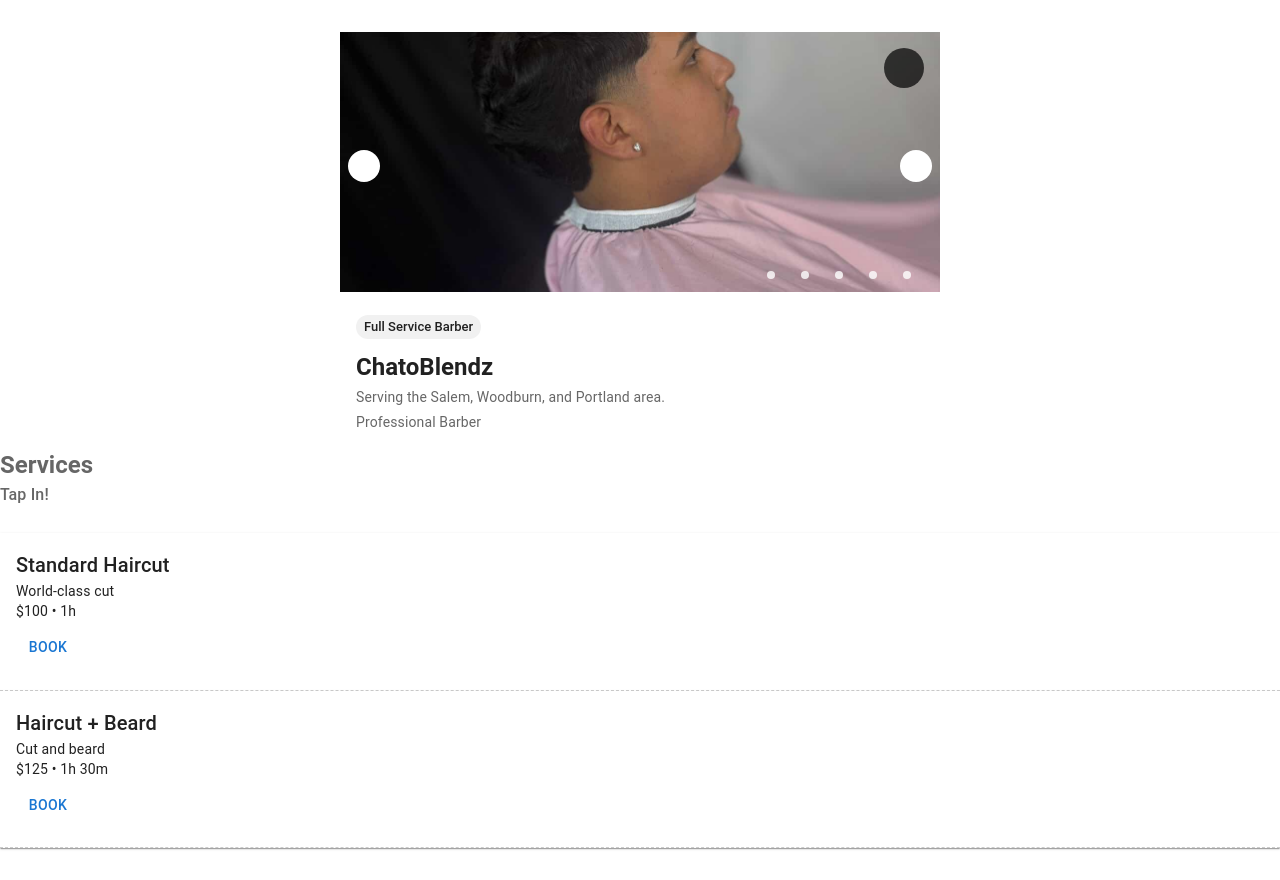
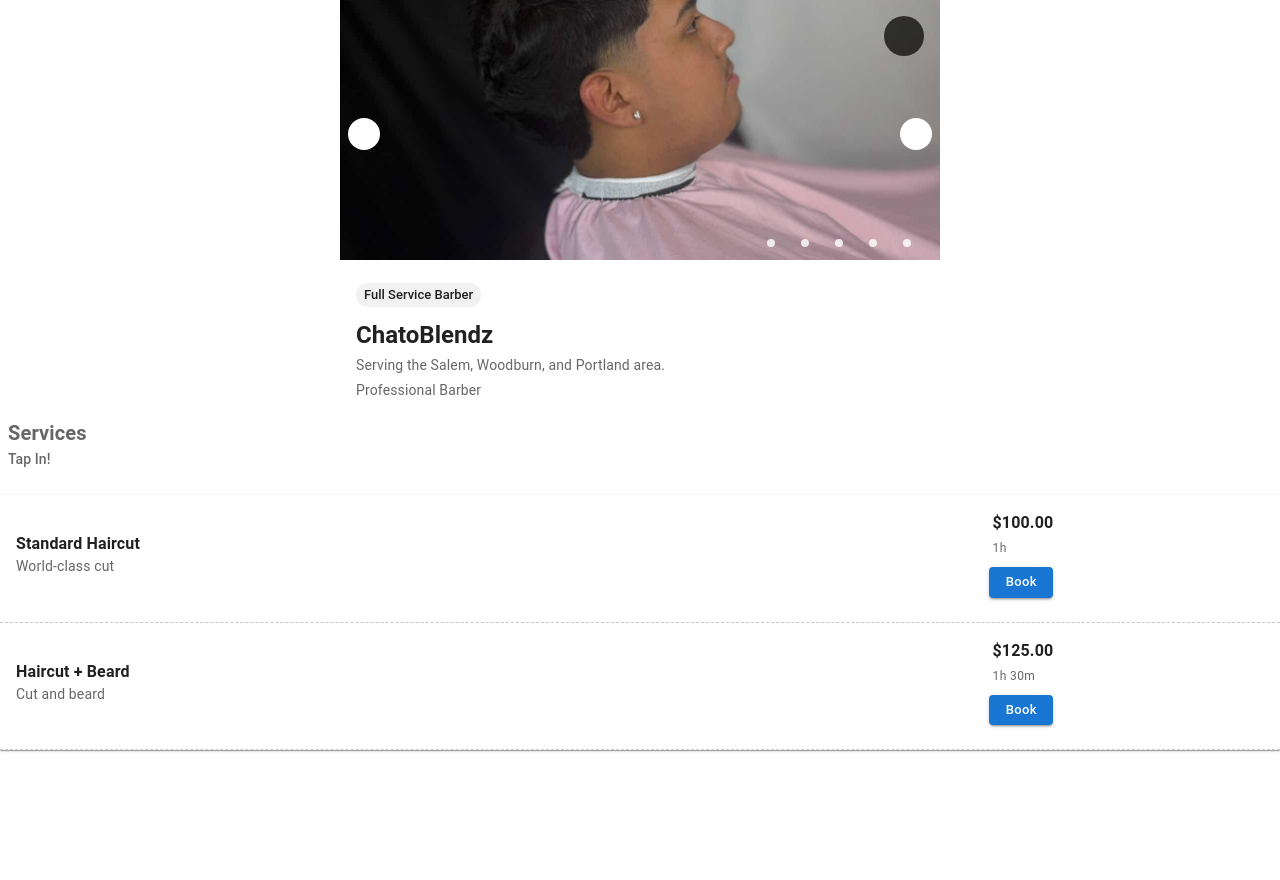
Before and after one commit to Osbaldo-Arellano/ChatoBlendz, a Next.js app: page / in a window 1280 px wide. After the commit the page ends 800 px from the top, so only its background shows below. Built offline with nearby package versions, Linux system fonts and the light colour scheme; some icons are missing.

Commit message:
services uipdate

```diff
--- a/app/page.tsx
+++ b/app/page.tsx
@@ -9,7 +9,7 @@
   const [selectedService, setSelectedService] = useState(null);
 
   return (
-    <Box py={4} sx={{backgroundColor:'white'}}>
+    <Box sx={{backgroundColor:'white'}}>
       <BarberProfile />
       {!selectedService ? (
         <ServiceList onSelect={setSelectedService} />
--- a/components/ServiceList.tsx
+++ b/components/ServiceList.tsx
@@ -10,6 +10,9 @@
   IconButton,
 } from '@mui/material';
 import ExpandMoreIcon from '@mui/icons-material/ExpandMore';
+import MoreHorizIcon from '@mui/icons-material/MoreHoriz';
+import Grid from '@mui/material/Grid';
+
 
 const services = [
   { id: 1, name: "Standard Haircut", description: "World-class cut", price: 100, duration: "1h" },
@@ -27,11 +30,11 @@
         justifyContent="space-between"
         alignItems="center"
         onClick={() => setOpen(!open)}
-        sx={{ cursor: 'pointer', mb: 1 }}
+        sx={{ cursor: 'pointer', mb: 1, ml:1 }}
       >
         <Box>
-          <Typography variant="h5" fontWeight="bold" color="text.secondary">Services</Typography>
-          <Typography variant="subtitle1" fontWeight="medium" color="text.secondary">Tap In!</Typography>
+          <Typography variant="h6" fontWeight="bold" color="text.secondary">Services</Typography>
+          <Typography variant="subtitle2" fontWeight="medium" color="text.secondary">Tap In!</Typography>
         </Box>
         <IconButton size="small">
           <ExpandMoreIcon
@@ -48,12 +51,45 @@
         <Box mt={2}>
           {services.map(service => (
             <Card key={service.id} sx={{ borderRadius: 0, borderBottom: '1px dashed #ccc' }}>
-              <CardContent>
-                <Typography variant="h6">{service.name}</Typography>
-                <Typography variant="body2">{service.description}</Typography>
-                <Typography variant="body2">${service.price} • {service.duration}</Typography>
-                <Button onClick={() => onSelect(service)} sx={{ mt: 1 }}>Book</Button>
-              </CardContent>
+                <CardContent sx={{ py: 2 }}>
+                <Grid container spacing={2} alignItems="center">
+                    {/* Left: Service name & description */}
+                    <Grid size={{ xs: 9, sm: 9 }}>
+                    <Typography fontWeight="bold">{service.name}</Typography>
+                    <Typography variant="body2" color="text.secondary" noWrap>
+                        {service.description}
+                    </Typography>
+                    </Grid>
+
+                    {/* Right: Price + duration + Book */}
+                    <Grid size={{ xs: 1, sm: 1 }}>
+                    <Box
+                        display="flex"
+                        justifyContent={{ xs: 'flex-start', sm: 'flex-end' }}
+                        alignItems="center"
+                        gap={1}
+                        flexWrap="wrap"
+                    >
+                        <Box>
+                        <Typography fontWeight="bold">${service.price.toFixed(2)}</Typography>
+                        <Typography variant="caption" color="text.secondary">
+                            {service.duration}
+                        </Typography>
+                        </Box>
+
+                        <Button
+                        size="small"
+                        variant="contained"
+                        onClick={() => onSelect(service)}
+                        sx={{ textTransform: 'none' }}
+                        >
+                        Book
+                        </Button>
+                    </Box>
+                    </Grid>
+                </Grid>
+                </CardContent>
+
             </Card>
           ))}
         </Box>
--- a/package.json
+++ b/package.json
@@ -11,13 +11,13 @@
   "dependencies": {
     "@date-io/date-fns": "^3.2.1",
     "@emotion/react": "^11.14.0",
-    "@emotion/styled": "^11.14.0",
+    "@emotion/styled": "^11.14.1",
     "@fullcalendar/daygrid": "^6.1.17",
     "@fullcalendar/interaction": "^6.1.17",
     "@fullcalendar/react": "^6.1.17",
     "@fullcalendar/timegrid": "^6.1.17",
     "@mui/icons-material": "^7.1.2",
-    "@mui/material": "^7.1.2",
+    "@mui/material": "^7.2.0",
     "@mui/x-date-pickers": "^8.7.0",
     "@prisma/client": "^6.10.1",
     "@supabase/supabase-js": "^2.50.0",
```
Also changed, not shown: 1 other file (tests, documents, lock files or other folders).
